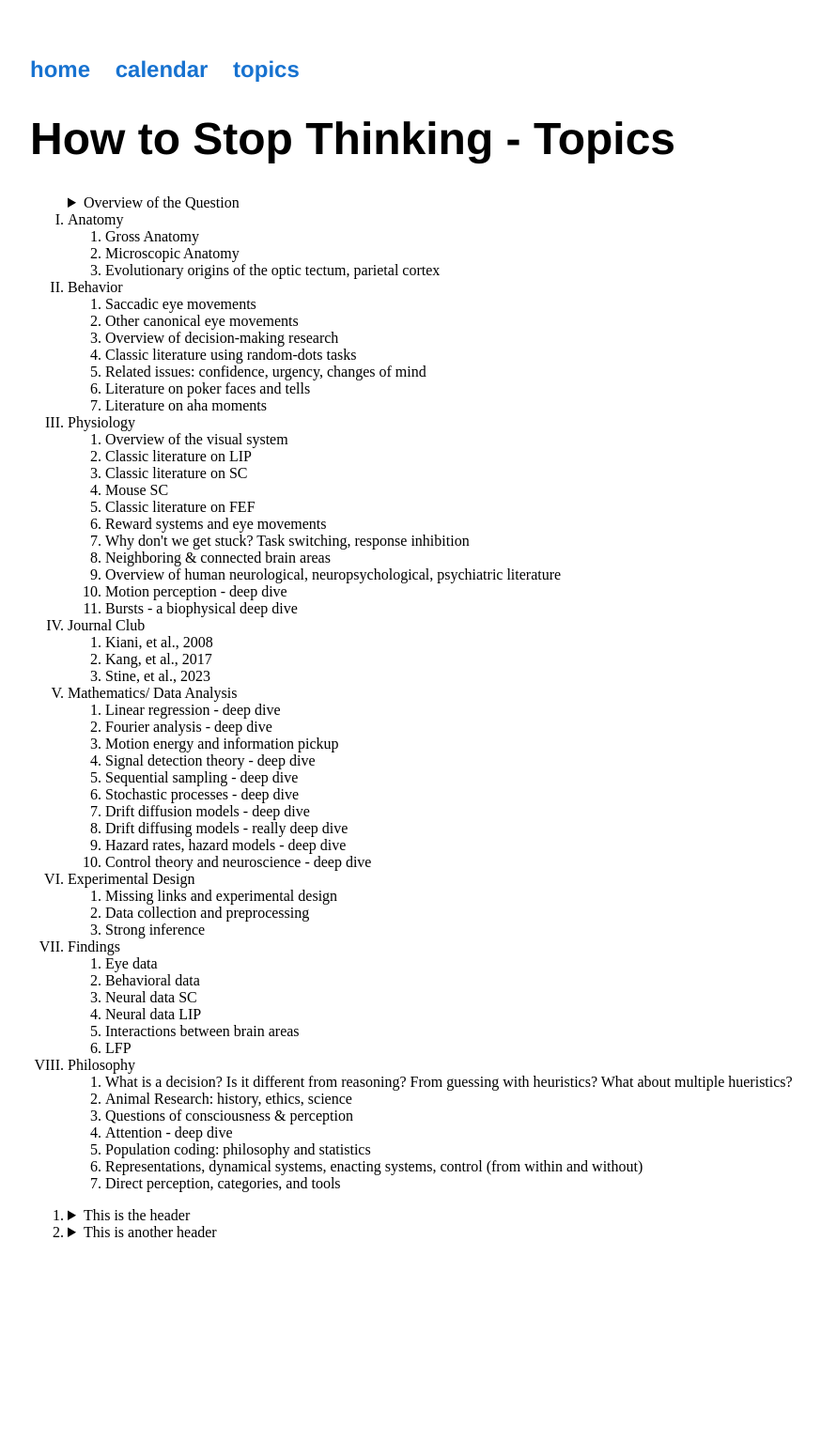
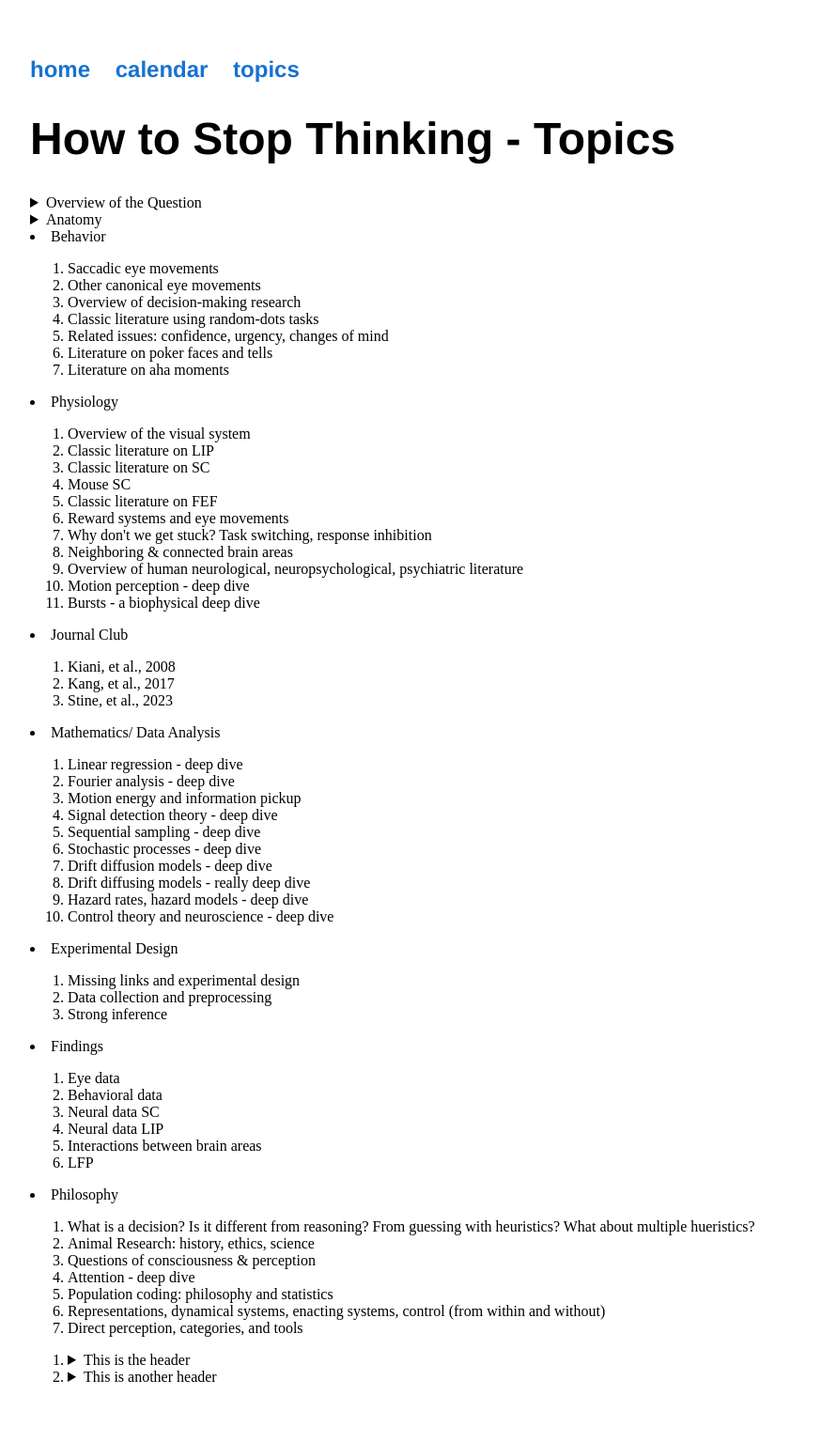
Before and after one commit to maxpensack/maxpensack.github.io, a Jekyll site: the page built from howtostopthinking/topics/index.html, in a window 1280 px wide. Shown: the whole page at 94% size, without its empty margins (160-1034 px from the left). Built offline with Jekyll 4.4.1, drawn with Linux system fonts in a browser that asks for light colours; before the commit the page ends 1381 px from its top, so only the background shows below that.

Commit message:
Update index.html

```diff
--- a/howtostopthinking/topics/index.html
+++ b/howtostopthinking/topics/index.html
@@ -4,14 +4,15 @@
 ---
 <h1>{{ page.title }}</h1>
 
-<ol type="I">
-    <details><li></li><summary>Overview of the Question</summary>How does the brain transition from thoughts to actions? Or, how do we stop thinking?</li></details>
-    <li>Anatomy</li>
+
+    <details><summary>Overview of the Question</summary>How does the brain transition from thoughts to actions? Or, how do we stop thinking?</li></details>
+    <details><summary>Anatomy</summary>
         <ol>
             <li>Gross Anatomy</li>
             <li>Microscopic Anatomy</li>
             <li>Evolutionary origins of the optic tectum, parietal cortex</li>
         </ol>
+    </details>
     <li>Behavior</li>
         <ol>
             <li>Saccadic eye movements</li>
```
